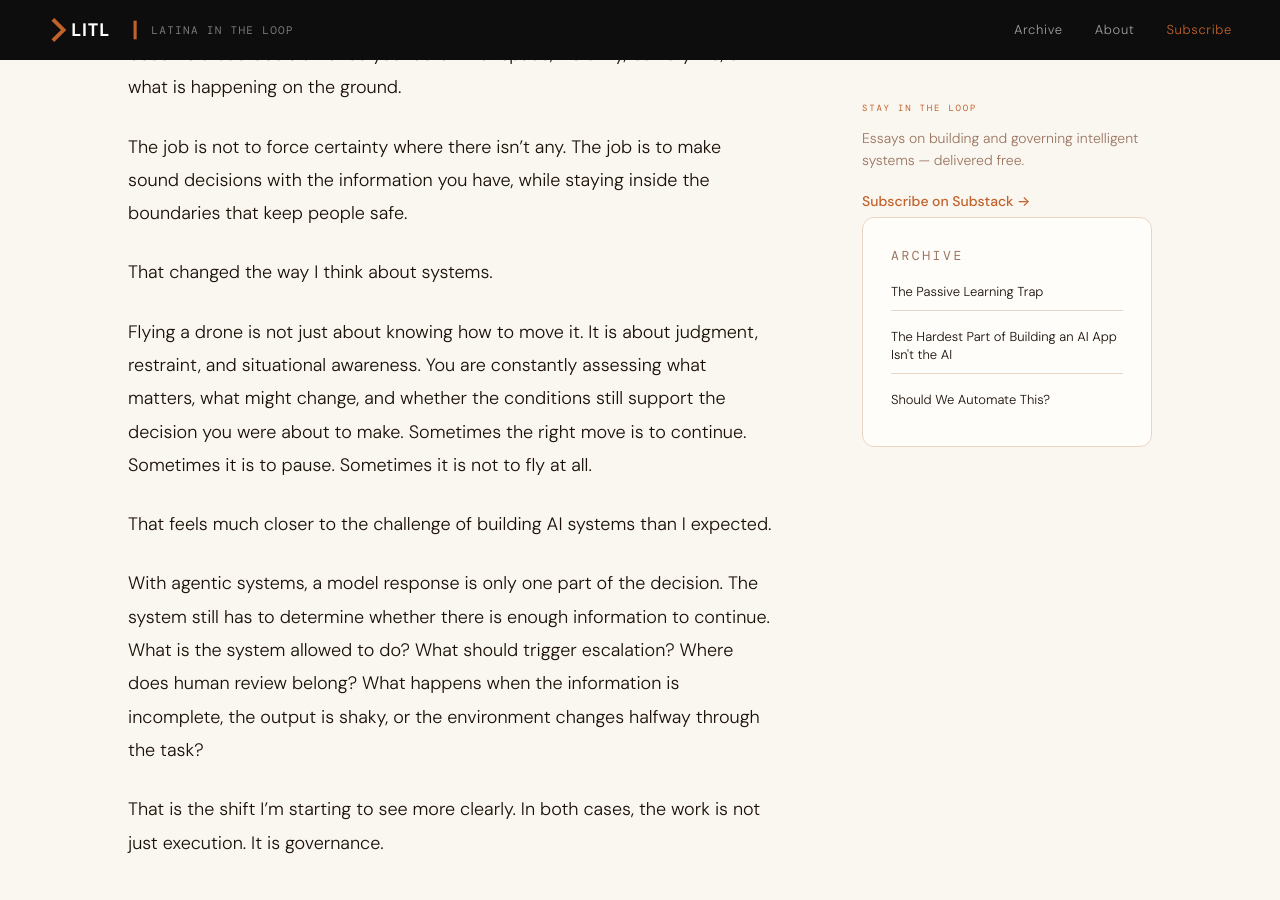
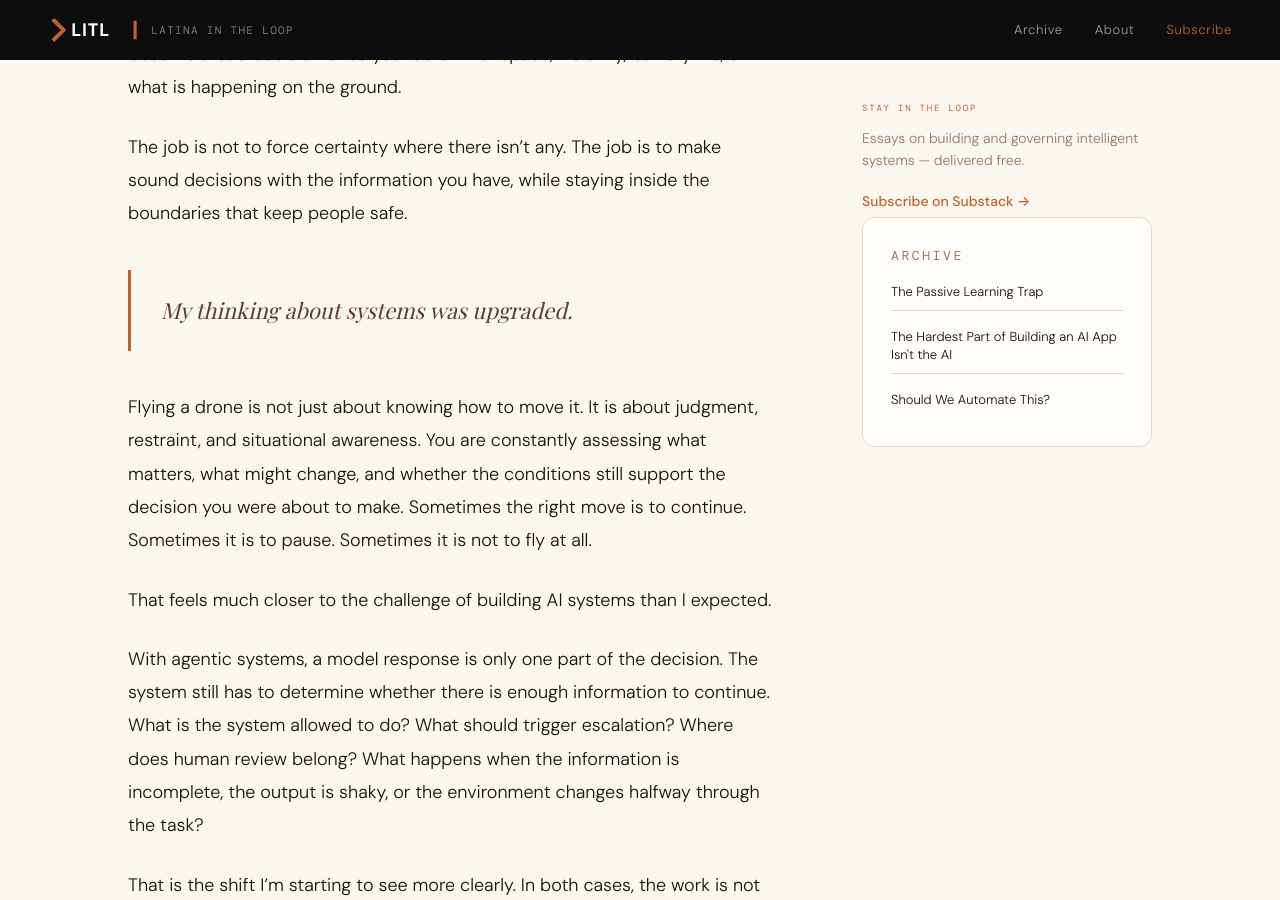
Before and after one commit to Latina-In-The-Loop/litl-blog, a Jekyll site: the page built from _posts/2026-03-27-passive-learning-trap.md, in a window 1280 px wide and 900 px high, scrolled down 1366 px. Built offline with Jekyll 4.4.1, drawn with Linux system fonts in a browser that asks for light colours; some web fonts are replaced.

Commit message:
Update 2026-03-27-passive-learning-trap.md

```diff
--- a/_posts/2026-03-27-passive-learning-trap.md
+++ b/_posts/2026-03-27-passive-learning-trap.md
@@ -22,7 +22,7 @@ A pilot doesn’t control everything directly. They operate inside a changing en
 
 The job is not to force certainty where there isn’t any. The job is to make sound decisions with the information you have, while staying inside the boundaries that keep people safe.
 
-That changed the way I think about systems.
+> My thinking about systems was upgraded.
 
 Flying a drone is not just about knowing how to move it. It is about judgment, restraint, and situational awareness. You are constantly assessing what matters, what might change, and whether the conditions still support the decision you were about to make. Sometimes the right move is to continue. Sometimes it is to pause. Sometimes it is not to fly at all.
 
```
